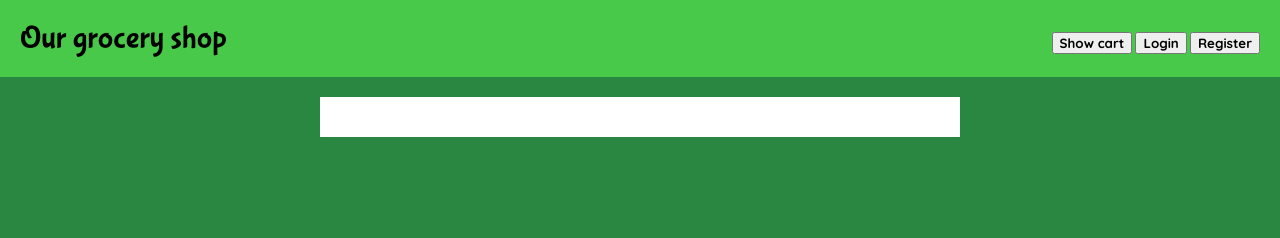
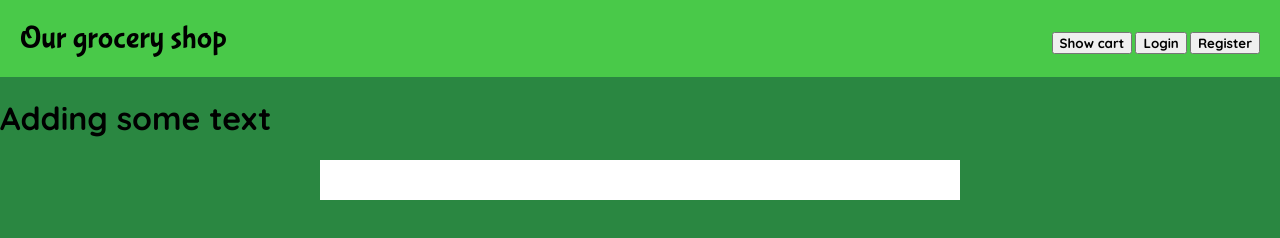
Before and after one commit to shopnobaz/Lilla_grocery_shop, a website: page frontend/index.html in a window 1280 px wide. Drawn offline with nearby package versions, Linux system fonts and the light colour scheme; no server answers.

Commit message:
adding some text

```diff
--- a/frontend/index.html
+++ b/frontend/index.html
@@ -23,6 +23,9 @@
     </div>
   </header>
 
+  <div>
+    <h1> Adding some text</h1>
+  </div>
   <main>
     <!-- Replace with content generated by JavaScript-->
   </main>
```
